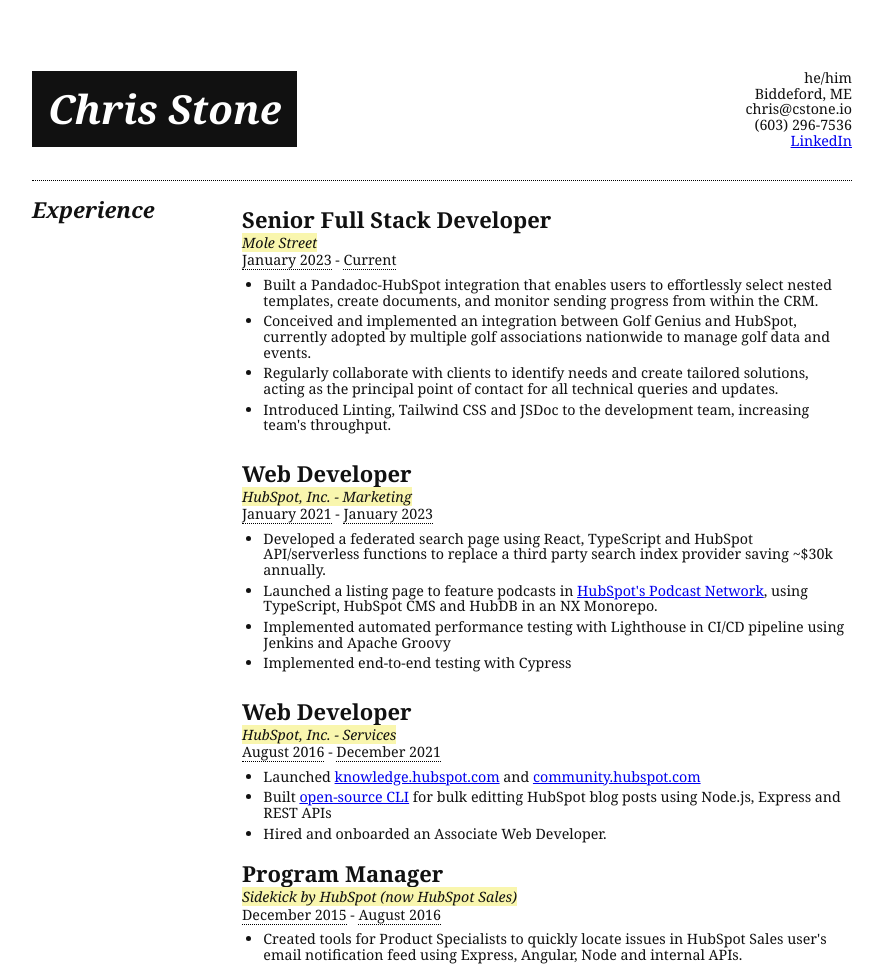
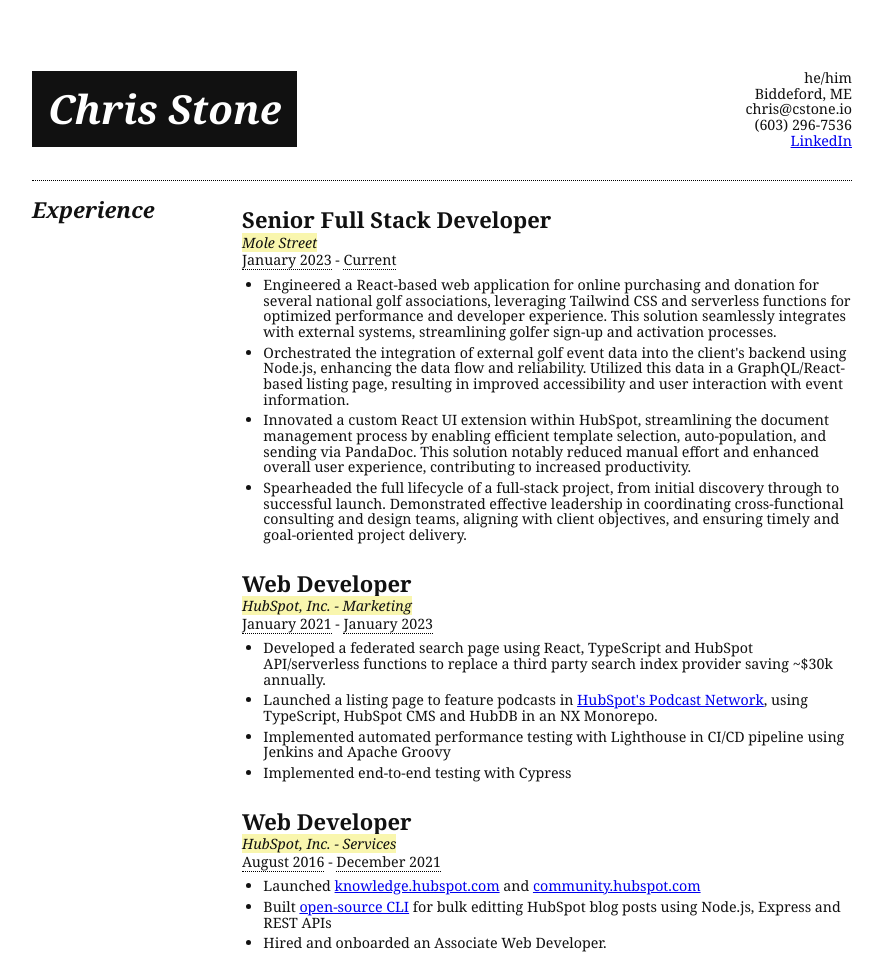
Before and after one commit to c-stone/resume, a website: page index.html in a window 1280 px wide. Shown: the top 964 px of the page, without its empty margins (198-1081 px from the left). Drawn offline with nearby package versions, Linux system fonts and the light colour scheme.

Commit message:
feat: updates mole street experience

```diff
--- a/index.html
+++ b/index.html
@@ -49,23 +49,34 @@
               </div>
               <ul class="summary marg-1-vert text-small-1 line-height-1">
                 <li>
-                  Built a Pandadoc-HubSpot integration that enables users to
-                  effortlessly select nested templates, create documents, and
-                  monitor sending progress from within the CRM.
+                  Engineered a React-based web application for online purchasing
+                  and donation for several national golf associations,
+                  leveraging Tailwind CSS and serverless functions for optimized
+                  performance and developer experience. This solution seamlessly
+                  integrates with external systems, streamlining golfer sign-up
+                  and activation processes.
                 </li>
                 <li>
-                  Conceived and implemented an integration between Golf Genius
-                  and HubSpot, currently adopted by multiple golf associations
-                  nationwide to manage golf data and events.
+                  Orchestrated the integration of external golf event data into
+                  the client's backend using Node.js, enhancing the data flow
+                  and reliability. Utilized this data in a GraphQL/React-based
+                  listing page, resulting in improved accessibility and user
+                  interaction with event information.
                 </li>
                 <li>
-                  Regularly collaborate with clients to identify needs and
-                  create tailored solutions, acting as the principal point of
-                  contact for all technical queries and updates.
+                  Innovated a custom React UI extension within HubSpot,
+                  streamlining the document management process by enabling
+                  efficient template selection, auto-population, and sending via
+                  PandaDoc. This solution notably reduced manual effort and
+                  enhanced overall user experience, contributing to increased
+                  productivity.
                 </li>
                 <li>
-                  Introduced Linting, Tailwind CSS and JSDoc to the development
-                  team, increasing team's throughput.
+                  Spearheaded the full lifecycle of a full-stack project, from
+                  initial discovery through to successful launch. Demonstrated
+                  effective leadership in coordinating cross-functional
+                  consulting and design teams, aligning with client objectives,
+                  and ensuring timely and goal-oriented project delivery.
                 </li>
               </ul>
             </li>
```
